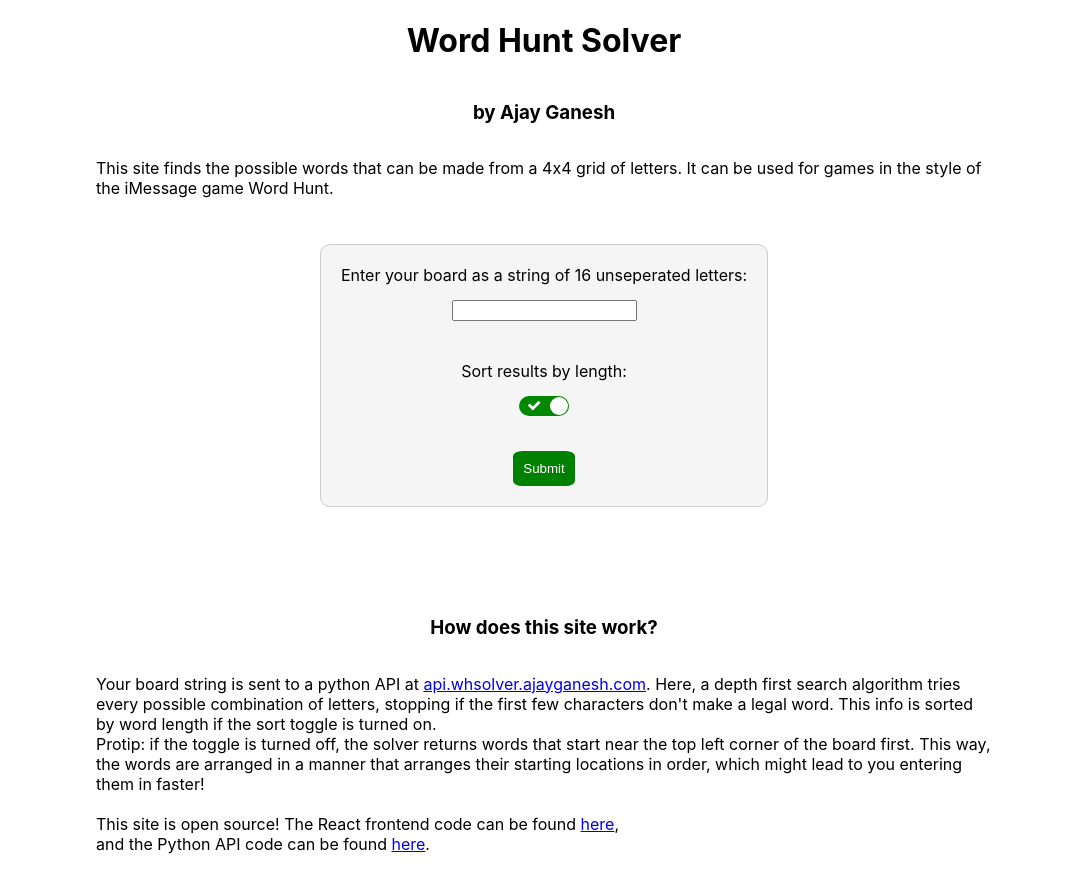
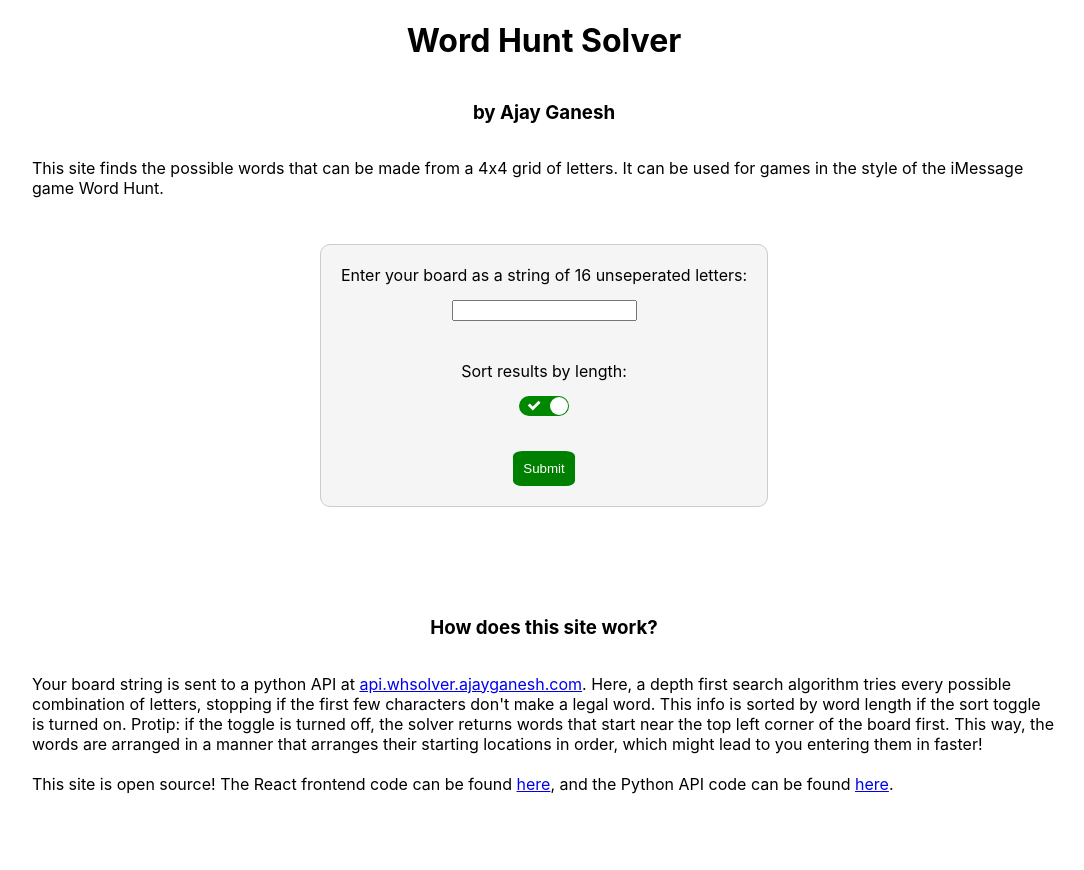
Before and after one commit to AjayGanesh02/WHSolverApp, a React (Create React App) app: page / in a window 1280 px wide. Shown: the whole page, without its empty margins (96-1180 px from the left). After the commit the page ends 810 px from the top, so only its background shows below. Built offline with nearby package versions, Linux system fonts and the light colour scheme.

Commit message:
more aesthetic and semantic changes

```diff
--- a/src/App.js
+++ b/src/App.js
@@ -92,12 +92,12 @@ function App() {
           <h3>How does this site work?</h3>
           <p>Your board string is sent to a python API at <a href="https://api.whsolver.ajayganesh.com">api.whsolver.ajayganesh.com</a>.
             Here, a depth first search algorithm tries every possible combination of letters, stopping if the first few characters don't make a legal word.
-            This info is sorted by word length if the sort toggle is turned on. <br />
+            This info is sorted by word length if the sort toggle is turned on.
             Protip: if the toggle is turned off, the solver returns words that start
             near the top left corner of the board first. This way, the words are arranged in a manner that arranges their starting locations
             in order, which might lead to you entering them in faster!
             <br /><br />
-            This site is open source! The React frontend code can be found <a href="https://github.com/AjayGanesh02/whsolverfrontend">here</a>, <br />
+            This site is open source! The React frontend code can be found <a href="https://github.com/AjayGanesh02/whsolverfrontend">here</a>,
             and the Python API code can be found <a href="https://github.com/AjayGanesh02/whsolverbackend">here</a>.</p>
         </div>
 
--- a/src/app.scss
+++ b/src/app.scss
@@ -1,10 +1,11 @@
 .App {
 
     .textbox {
-        width: 70%;
+        width: 80%;
         display: flex;
         flex-direction: column;
         align-items: center;
+        justify-content: center;
     }
 
     header {
```
